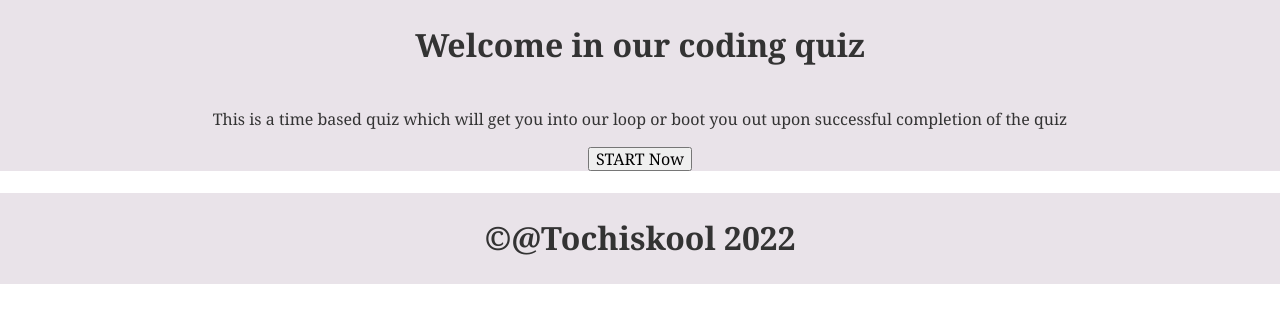
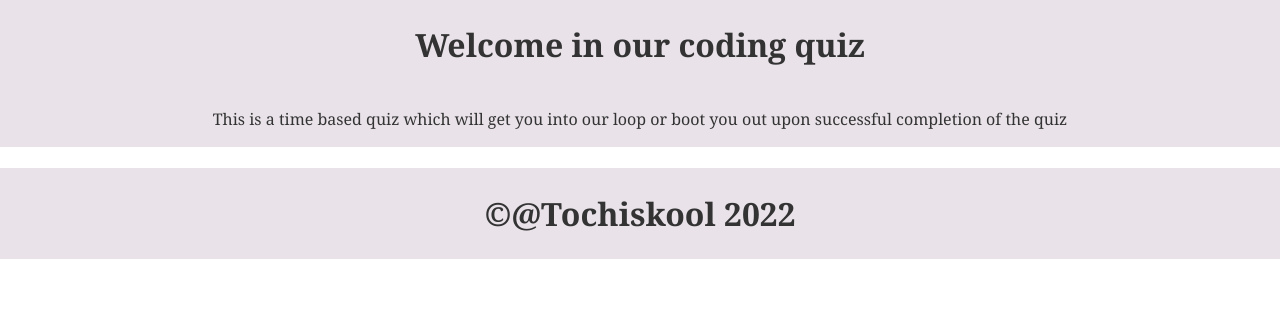
Before and after one commit to Tochiskool/question-answer, a plain HTML site: page index.html in a window 1280 px wide. Drawn offline with Linux system fonts and the light colour scheme.

```diff
--- a/index.html
+++ b/index.html
@@ -15,9 +15,7 @@
         <h1>Welcome <span id="yourName"></span> in our coding quiz</h1>
         <p>This is a time based quiz which will get you into our loop or boot you out upon successful completion of the
             quiz <span id="timer"></span></p>
-        <div id="buttonParent">
-            <button id="startGame">START Now</button>
-        </div>
+
     </header>
     <main>
         <section>
```
